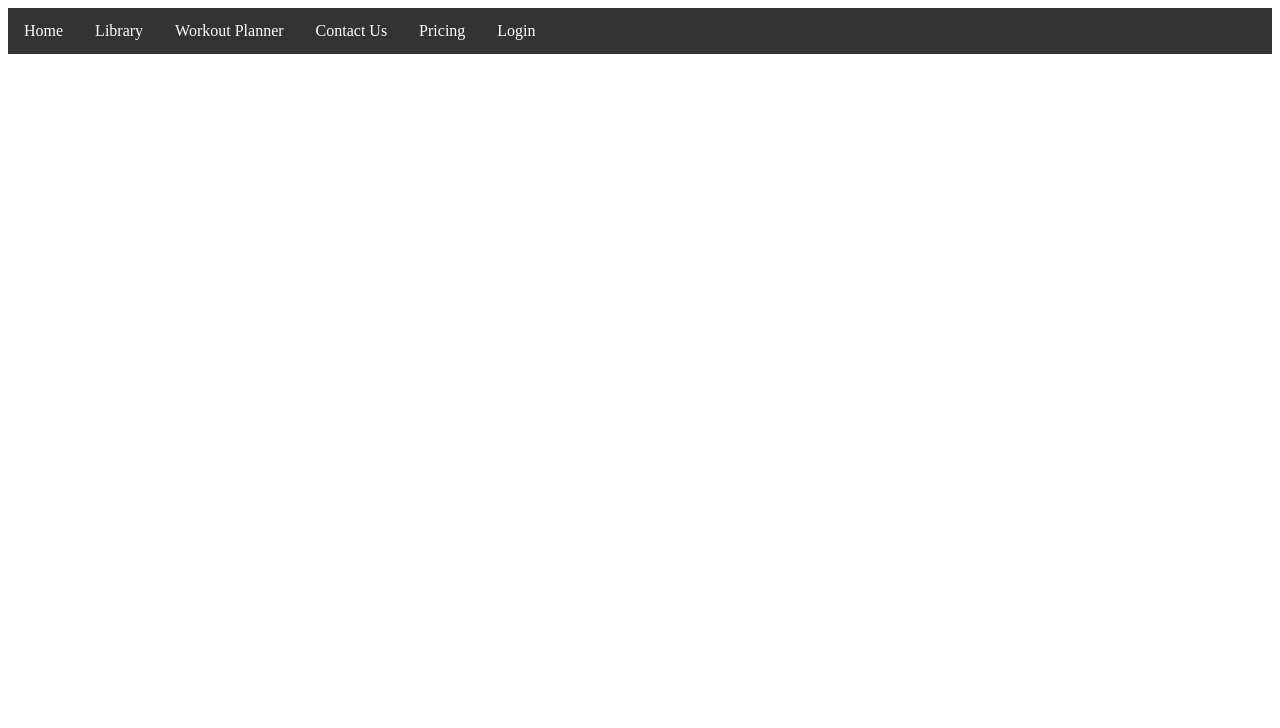
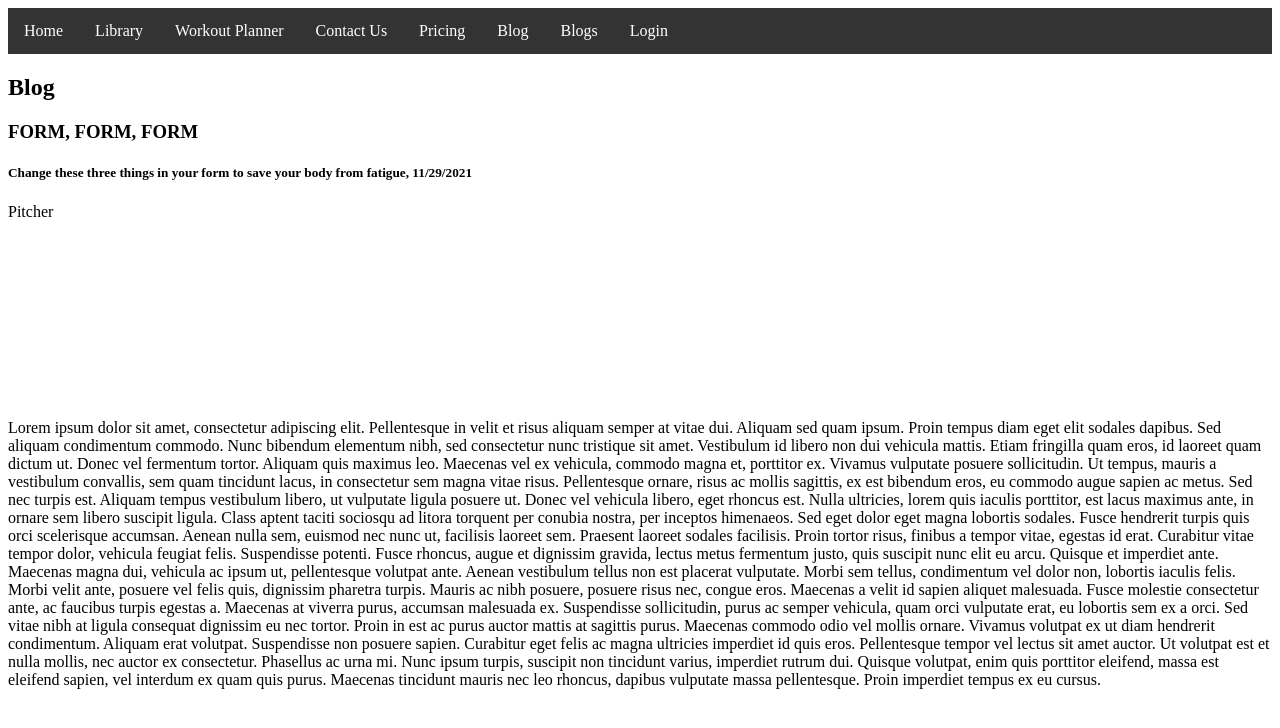
Before and after one commit to jludovissie/Course-Project-Mess-Around, an Angular app: page /blog in a window 1280 px wide. Before the commit this address led to /. Shown: the top 728 px of the page. Built offline with nearby package versions, Linux system fonts and the light colour scheme.

Commit message:
2 files modified, 6 added

```diff
--- a/src/app/app.module.ts
+++ b/src/app/app.module.ts
@@ -12,6 +12,8 @@ import { WorkoutComponent } from './workout/workout.component';
 
 import { LibraryComponent } from './library/library.component';
 import { PricingComponent } from './pricing/pricing.component';
+import { BlogComponent } from './blog/blog.component';
+import { BloglibraryComponent } from './bloglibrary/bloglibrary.component';
 
 
 const appRoutes = [
@@ -20,7 +22,9 @@ const appRoutes = [
   { path:'workout', component: WorkoutComponent},
   { path:'contact', component: ReactiveformComponent} ,
   {path: 'library', component: LibraryComponent},
-  {path: 'pricing', component: PricingComponent}
+  {path: 'pricing', component: PricingComponent},
+  {path: 'blog', component: BlogComponent},
+  {path: 'blogs', component: BloglibraryComponent }
 ]
 @NgModule({
   imports: [
--- /dev/null
+++ b/src/app/blog/blog.component.html
@@ -0,0 +1,22 @@
+<div class="header">
+  <h2>Blog</h2>
+</div>
+
+<div>
+  <div class="leftcolumn">
+    <div class = "card">
+      <h3> FORM, FORM, FORM </h3>
+      <h5> Change these three things in your form to save your body from fatigue, 11/29/2021 </h5>
+      <div class ="sampleimg" style ="height: 200px "> Pitcher </div>
+      <p>Lorem ipsum dolor sit amet, consectetur adipiscing elit. Pellentesque in velit et risus aliquam semper at vitae dui. Aliquam sed quam ipsum. Proin tempus diam eget elit sodales dapibus. Sed aliquam condimentum commodo. Nunc bibendum elementum nibh, sed consectetur nunc tristique sit amet. Vestibulum id libero non dui vehicula mattis. Etiam fringilla quam eros, id laoreet quam dictum ut. Donec vel fermentum tortor. Aliquam quis maximus leo. Maecenas vel ex vehicula, commodo magna et, porttitor ex.
+
+      Vivamus vulputate posuere sollicitudin. Ut tempus, mauris a vestibulum convallis, sem quam tincidunt lacus, in consectetur sem magna vitae risus. Pellentesque ornare, risus ac mollis sagittis, ex est bibendum eros, eu commodo augue sapien ac metus. Sed nec turpis est. Aliquam tempus vestibulum libero, ut vulputate ligula posuere ut. Donec vel vehicula libero, eget rhoncus est. Nulla ultricies, lorem quis iaculis porttitor, est lacus maximus ante, in ornare sem libero suscipit ligula. Class aptent taciti sociosqu ad litora torquent per conubia nostra, per inceptos himenaeos. Sed eget dolor eget magna lobortis sodales. Fusce hendrerit turpis quis orci scelerisque accumsan.
+
+      Aenean nulla sem, euismod nec nunc ut, facilisis laoreet sem. Praesent laoreet sodales facilisis. Proin tortor risus, finibus a tempor vitae, egestas id erat. Curabitur vitae tempor dolor, vehicula feugiat felis. Suspendisse potenti. Fusce rhoncus, augue et dignissim gravida, lectus metus fermentum justo, quis suscipit nunc elit eu arcu. Quisque et imperdiet ante. Maecenas magna dui, vehicula ac ipsum ut, pellentesque volutpat ante. Aenean vestibulum tellus non est placerat vulputate. Morbi sem tellus, condimentum vel dolor non, lobortis iaculis felis. Morbi velit ante, posuere vel felis quis, dignissim pharetra turpis. Mauris ac nibh posuere, posuere risus nec, congue eros. Maecenas a velit id sapien aliquet malesuada. Fusce molestie consectetur ante, ac faucibus turpis egestas a.
+
+      Maecenas at viverra purus, accumsan malesuada ex. Suspendisse sollicitudin, purus ac semper vehicula, quam orci vulputate erat, eu lobortis sem ex a orci. Sed vitae nibh at ligula consequat dignissim eu nec tortor. Proin in est ac purus auctor mattis at sagittis purus. Maecenas commodo odio vel mollis ornare. Vivamus volutpat ex ut diam hendrerit condimentum. Aliquam erat volutpat. Suspendisse non posuere sapien. Curabitur eget felis ac magna ultricies imperdiet id quis eros.
+
+      Pellentesque tempor vel lectus sit amet auctor. Ut volutpat est et nulla mollis, nec auctor ex consectetur. Phasellus ac urna mi. Nunc ipsum turpis, suscipit non tincidunt varius, imperdiet rutrum dui. Quisque volutpat, enim quis porttitor eleifend, massa est eleifend sapien, vel interdum ex quam quis purus. Maecenas tincidunt mauris nec leo rhoncus, dapibus vulputate massa pellentesque. Proin imperdiet tempus ex eu cursus.
+    </p>
+  </div>
+</div>
--- /dev/null
+++ b/src/app/blog/blog.component.ts
@@ -0,0 +1,15 @@
+import { Component, OnInit } from '@angular/core';
+
+@Component({
+  selector: 'app-blog',
+  templateUrl: './blog.component.html',
+  styleUrls: ['./blog.component.css']
+})
+export class BlogComponent implements OnInit {
+
+  constructor() { }
+
+  ngOnInit() {
+  }
+
+}
--- /dev/null
+++ b/src/app/bloglibrary/bloglibrary.component.css
@@ -0,0 +1,11 @@
+.column {
+  float: left;
+  width: 25%;
+}
+
+/* Clear floats after the columns */
+.row:after {
+  content: "";
+  display: table;
+  clear: both;
+}
--- /dev/null
+++ b/src/app/bloglibrary/bloglibrary.component.html
@@ -0,0 +1,6 @@
+<div class="row">
+<div class="column">Form, Form, Form</div>
+<div class="column">Pitching isnt for everyone</div>
+<div class="column">Ready, Set, Drive</div>
+<div class="column">To 10 habits to break this offseason</div>
+</div>
--- /dev/null
+++ b/src/app/bloglibrary/bloglibrary.component.ts
@@ -0,0 +1,15 @@
+import { Component, OnInit } from '@angular/core';
+
+@Component({
+  selector: 'app-bloglibrary',
+  templateUrl: './bloglibrary.component.html',
+  styleUrls: ['./bloglibrary.component.css']
+})
+export class BloglibraryComponent implements OnInit {
+
+  constructor() { }
+
+  ngOnInit() {
+  }
+
+}
--- a/src/navbar/navbar.component.html
+++ b/src/navbar/navbar.component.html
@@ -4,6 +4,8 @@
 <li><a routerLink="/workout" routerLinkActive="active">Workout Planner</a></li>
 <li><a routerLink="/contact" routerLinkActive="active">Contact Us</a></li>
 <li><a routerLink="/pricing" routerLinkActive="active">Pricing  </a></li>
+<li><a routerLink="/blog" routerLinkActive="active">Blog </a></li>
+<li><a routerLink="/blogs" routerLinkActive="active"> Blogs </a></li>
 <li><a routerLink="/login" routerLinkActive="active">Login </a></li>
 
 </ul>
```
Also changed, not shown: src/app/blog/blog.component.css (added).
